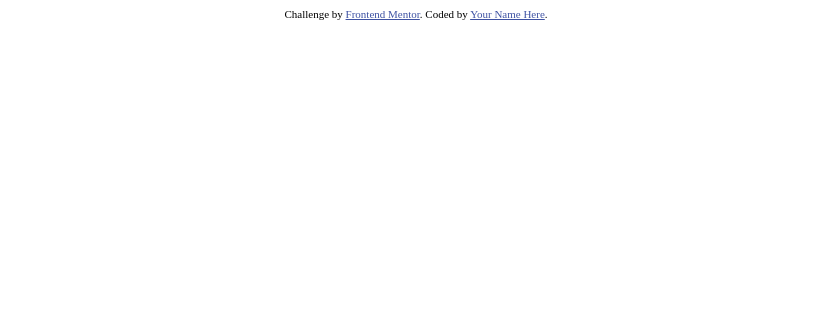
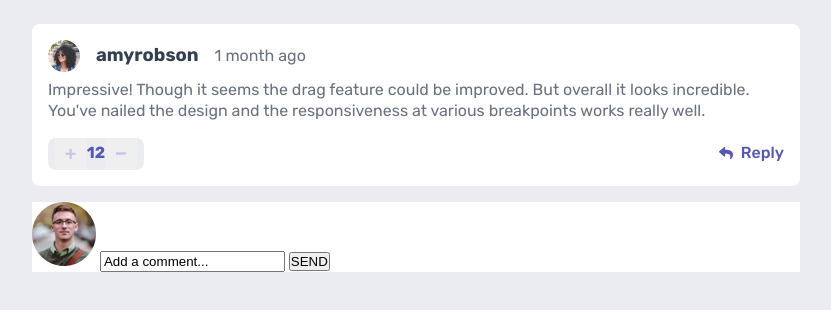
Before and after one commit to wyliemickelson/interactive-comments-section-main, a plain HTML site: page index.html in a window 1280 px wide. Shown: the whole page, without its empty margins (224-1055 px from the left). Drawn offline with Linux system fonts and the light colour scheme.

Commit message:
basic css setup

```diff
--- a/index.html
+++ b/index.html
@@ -1,26 +1,53 @@
 <!DOCTYPE html>
 <html lang="en">
+
 <head>
   <meta charset="UTF-8">
-  <meta name="viewport" content="width=device-width, initial-scale=1.0"> <!-- displays site properly based on user's device -->
+  <meta name="viewport" content="width=device-width, initial-scale=1.0">
+  <!-- displays site properly based on user's device -->
 
+  <link rel="preconnect" href="https://fonts.googleapis.com">
+  <link rel="preconnect" href="https://fonts.gstatic.com" crossorigin>
+  <link href="https://fonts.googleapis.com/css2?family=Rubik:wght@400;500;700&display=swap" rel="stylesheet">
   <link rel="icon" type="image/png" sizes="32x32" href="./images/favicon-32x32.png">
+  <link rel="stylesheet" href="main.css">
 
   <title>Frontend Mentor | Interactive comments section</title>
+</head>
 
-  <!-- Feel free to remove these styles or customise in your own stylesheet 👍 -->
-  <style>
-    .attribution { font-size: 11px; text-align: center; }
-    .attribution a { color: hsl(228, 45%, 44%); }
-  </style>
-</head>
-<body>
+<body class="bg-lgr">
+  <div class="container">
+    <section>
+      <ol class="comment-list">
+        <li class="comment bg-white">
+          <div class="comment_voter">
+            <button class="comment_voter--icon vote--up"></button>
+            <p class="comment_voter--count">12</p>
+            <button class="comment_voter--icon vote--down"></button>
+          </div>
+          <div class="comment_avatar">
+            <img class="comment_avatar--img" src="images/avatars/image-amyrobson.webp">
+            <h2>amyrobson</h2>
+            <p>1 month ago</p>
+          </div>
+          <div class="comment_text">
+            <p>Impressive! Though it seems the drag feature could be improved. But overall it looks incredible. You've nailed the design and the responsiveness at various breakpoints works really well.</p>
+          </div>
+          <div class="comment_reply">
+            <img src="images/icon-reply.svg">
+            <p>Reply</p>
+          </div>
+        </li>
+      </ol>
+    </section>
+    <!-- Pull dynamic content from the data.json file -->
 
-  <!-- Pull dynamic content from the data.json file -->
-
-  <div class="attribution">
-    Challenge by <a href="https://www.frontendmentor.io?ref=challenge" target="_blank">Frontend Mentor</a>.
-    Coded by <a href="#">Your Name Here</a>.
+    <section class="create-comment bg-white">
+      <img src="images/avatars/image-juliusomo.webp">
+      <input type="text" value="Add a comment...">
+      <button>SEND</button>
+    </section>
   </div>
 </body>
+
 </html>
--- a/main.css
+++ b/main.css
@@ -0,0 +1,130 @@
+:root {
+  --clr-primary-mblue: hsl(238, 40%, 52%);
+  --clr-pimary-sred: hsl(358, 79%, 66%);
+  --clr-primary-lgrb: hsl(239, 57%, 85%);
+  --clr-primary-pred: hsl(357, 100%, 86%);
+
+  --clr-neutral-db: hsl(212, 24%, 26%);
+  --clr-neutral-grb: hsl(211, 10%, 45%);
+  --clr-neutral-lgr: hsl(223, 19%, 93%);
+  --clr-neutral-vlgr: hsl(228, 33%, 97%);
+  --clr-neutral-wht: hsl(0, 0%, 100%);
+
+  --ff-primary: 'Rubik', sans-serif;
+}
+
+html {
+  font-size: 16px;
+  font-family: var(--ff-primary);
+  color: var(--clr-neutral-grb);
+  line-height: 1.3;
+}
+
+img {
+  max-width: 100%;
+}
+
+ol {
+  list-style: none outside none;
+}
+
+body,
+h1,
+h2,
+h3,
+p,
+ol,
+button {
+  margin: 0;
+  padding: 0;
+}
+
+h2 {
+  font-size: 1.15rem;
+  color: var(--clr-neutral-db);
+}
+
+.bg-lgr {
+  background-color: var(--clr-neutral-lgr);
+}
+
+.bg-white {
+  background-color: var(--clr-neutral-wht);
+}
+
+section {
+  margin: 0 1rem;
+}
+
+.container {
+  max-width: 50rem;
+  margin: 1.5rem auto;
+}
+
+.comment-list {
+  margin-bottom: 1rem;
+}
+
+.comment {
+  display: grid;
+  grid-row-gap: 0.5rem;
+  grid-template-columns: repeat(6, 1fr);
+  border-radius: .5rem;
+  padding: 1rem;
+  font-weight: 400;
+}
+
+.comment_avatar {
+  display: flex;
+  align-items: center;
+  gap: 1rem;
+  grid-column: 1 / 7;
+}
+
+.comment_avatar--img {
+  max-width: 2rem;
+}
+
+.comment_reply {
+  display: flex;
+  justify-content: flex-end;
+  align-items: center;
+  color: var(--clr-primary-mblue);
+  font-weight: 500;
+  gap: .5rem;
+  grid-area: 4 / 5 / 5 / 7;
+}
+
+.comment_text {
+  grid-column: 1 / 7;
+}
+
+.comment_voter {
+  border-radius: .5rem;
+  max-width: 6rem;
+  display: flex;
+  justify-content: center;
+  align-items: center;
+  background-color: var(--clr-neutral-lgr);
+  grid-area: 4 / 1 / 5 / 3;
+}
+
+.comment_voter--icon {
+  padding: 1rem;
+  background-repeat: no-repeat;
+  background-position: center center;
+  border: none;
+}
+
+.comment_voter--count {
+  color: var(--clr-primary-mblue);
+  font-weight: 700;
+}
+
+.vote--up {
+  background-image: url(images/icon-plus.svg);
+}
+
+.vote--down {
+  background-image: url(images/icon-minus.svg);
+}
```
